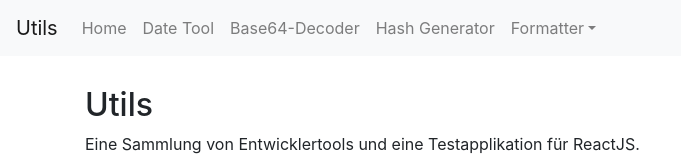
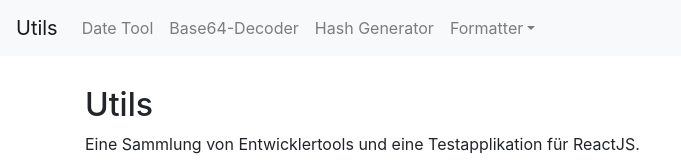
Before and after one commit to yorps/utils, a React (Create React App) app: page /#/ in a window 1280 px wide. Shown: the top 160 px of the page, without its empty margins (0-681 px from the left). Built offline with nearby package versions, Linux system fonts and the light colour scheme.

Commit message:
Removed "Home", fixed brand link

```diff
--- a/src/navbar/Navbar.js
+++ b/src/navbar/Navbar.js
@@ -62,7 +62,7 @@ export class Navbar extends React.Component {
 
         return (
             <nav className="navbar navbar-expand-lg navbar-light bg-light">
-                <a className="navbar-brand" href="/">{appName}</a>
+                <a className="navbar-brand" href="#">{appName}</a>
                 <button className="navbar-toggler" type="button" data-toggle="collapse" data-target=".navbar-collapse" aria-controls="navbarSupportedContent" aria-expanded="false" aria-label="Toggle navigation">
                     <span className="navbar-toggler-icon"/>
                 </button>
@@ -70,7 +70,6 @@ export class Navbar extends React.Component {
                 <div className="collapse navbar-collapse" id="navbarSupportedContent">
                     <ul className="navbar-nav mr-auto">
 
-                        <NavItem path="#" name="Home" />
                         <NavItem path='#datetool' name="Date Tool" />
                         <NavItem path='#base64decoder' name="Base64-Decoder" />
                         <NavItem path="#generator" name="Hash Generator" />
```
